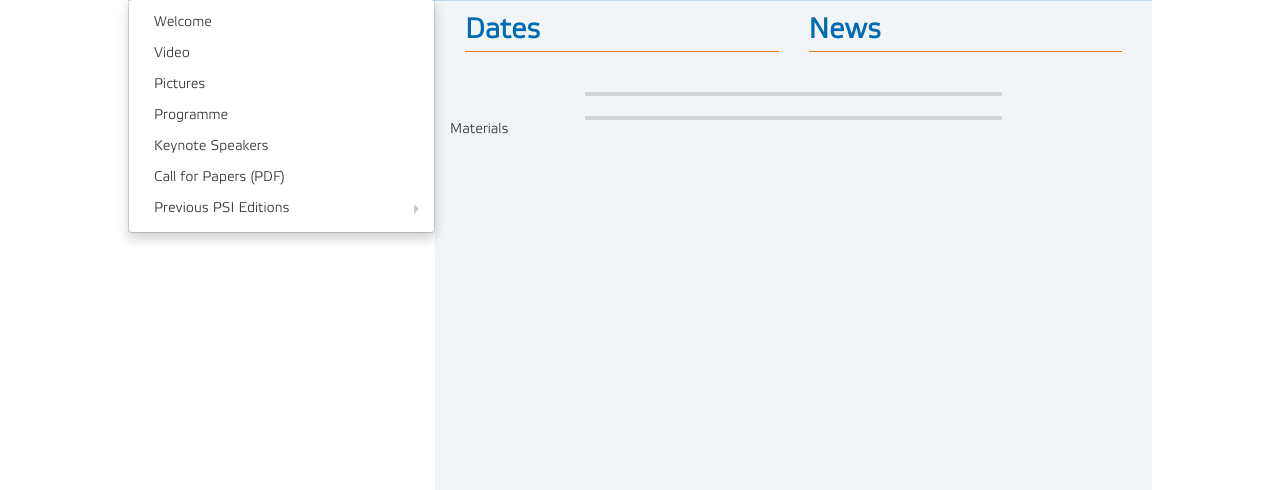
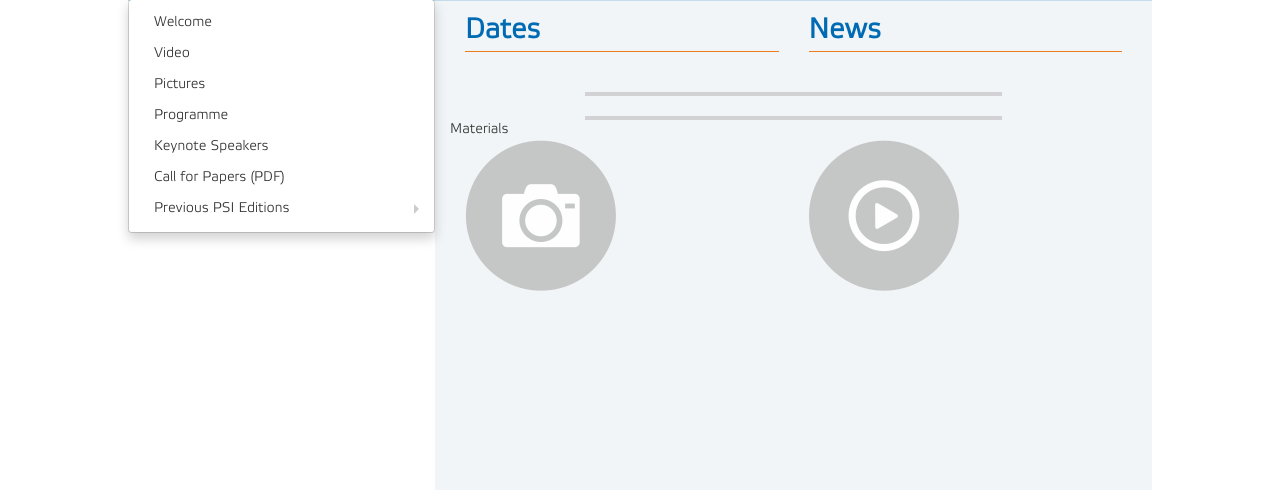
Before and after one commit to lunatik-210/psi, a Flask app: page / in a window 1280 px wide. Shown: the part 265-755 px from the top of the page. Run offline with Flask 2, Linux system fonts and the light colour scheme; data that the repository does not hold is empty; parts of the project's set-up code (start-up, migrations or seed data) failed here and were passed over; some libraries are stand-ins or nearby versions.

```diff
--- a/app/static/css/main.css
+++ b/app/static/css/main.css
@@ -169,3 +169,8 @@
   margin-left: 150px;
   margin-right: 150px;
 }
+
+.b-main-material-btn
+{
+
+}
--- a/app/templates/main.html
+++ b/app/templates/main.html
@@ -39,6 +39,12 @@
 <div class="container block">
     <span>Materials</span>
     <div class="raw">
+        <div class="col-xs-6 col-sm-6 col-md-6 col-lg-6">
+            <a href="/"><img src="{{ url_for('static', filename='images/photo.png') }}"></a>
+        </div>
+        <div class="col-xs-6 col-sm-6 col-md-6 col-lg-6">
+            <a href="/"><img src="{{ url_for('static', filename='images/video.png') }}"></a>
+        </div>
     </div>
 </div>
 
```
